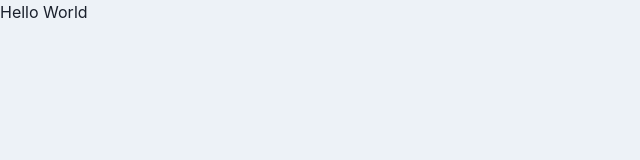
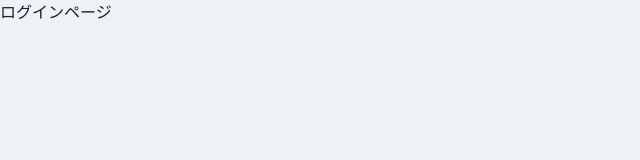
Before and after one commit to Taiji-Kondo/react-user-management, a React (Create React App) app: page / in a window 1280 px wide. Shown: the top 160 px of the page, without its empty margins (0-640 px from the left). Built offline with nearby package versions, Linux system fonts and the light colour scheme.

Commit message:
ADD: RouterをAppコンポーネントから呼び出し

```diff
--- a/src/App.tsx
+++ b/src/App.tsx
@@ -3,12 +3,13 @@
 import { BrowserRouter } from 'react-router-dom'
 
 import theme from './theme/theme'
+import { Router } from './router/Router'
 
 const App: VFC = () => {
   return (
     <ChakraProvider theme={theme}>
       <BrowserRouter>
-        <div>Hello World</div>
+        <Router />
       </BrowserRouter>
     </ChakraProvider>
   )
```
